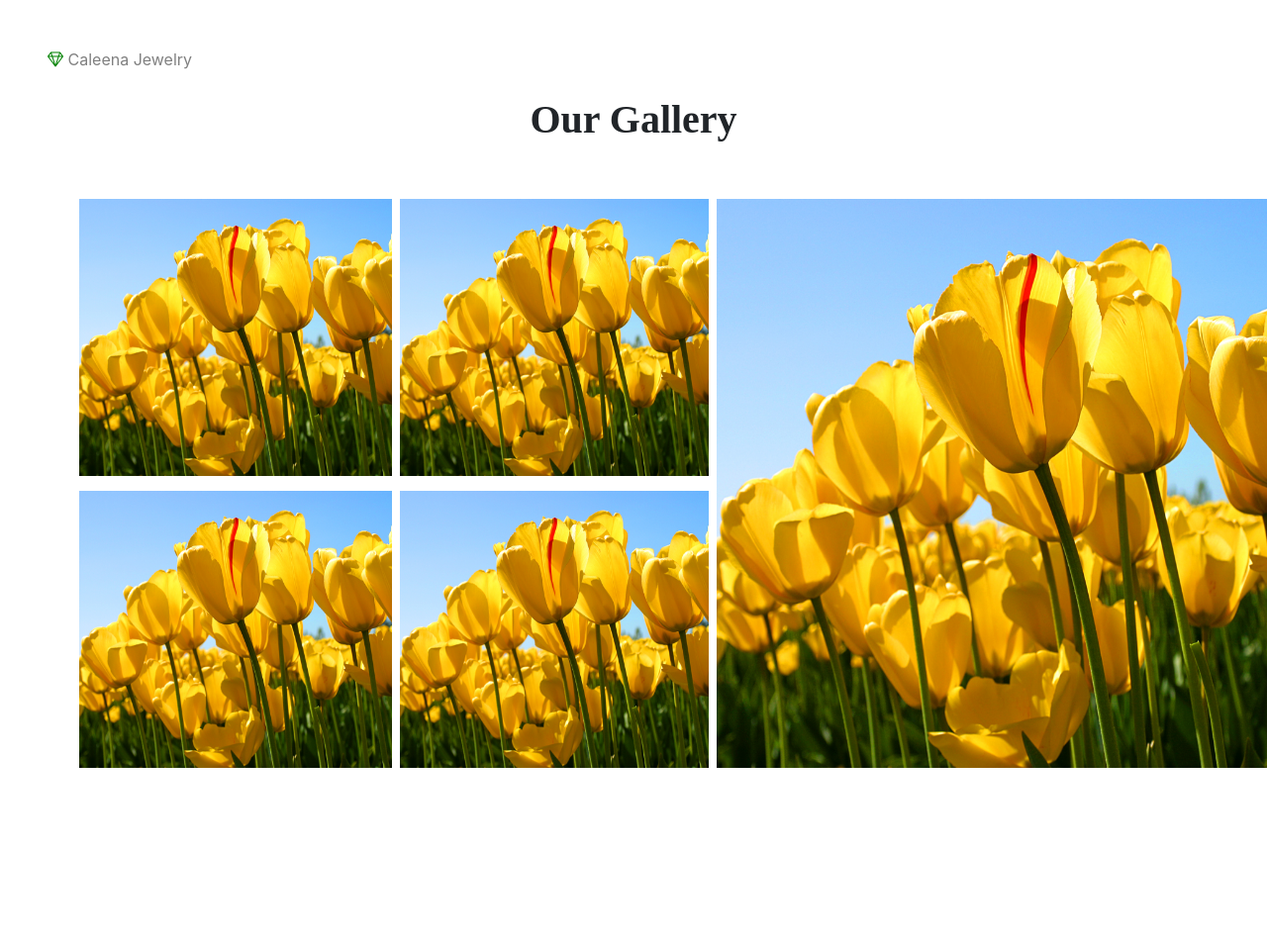
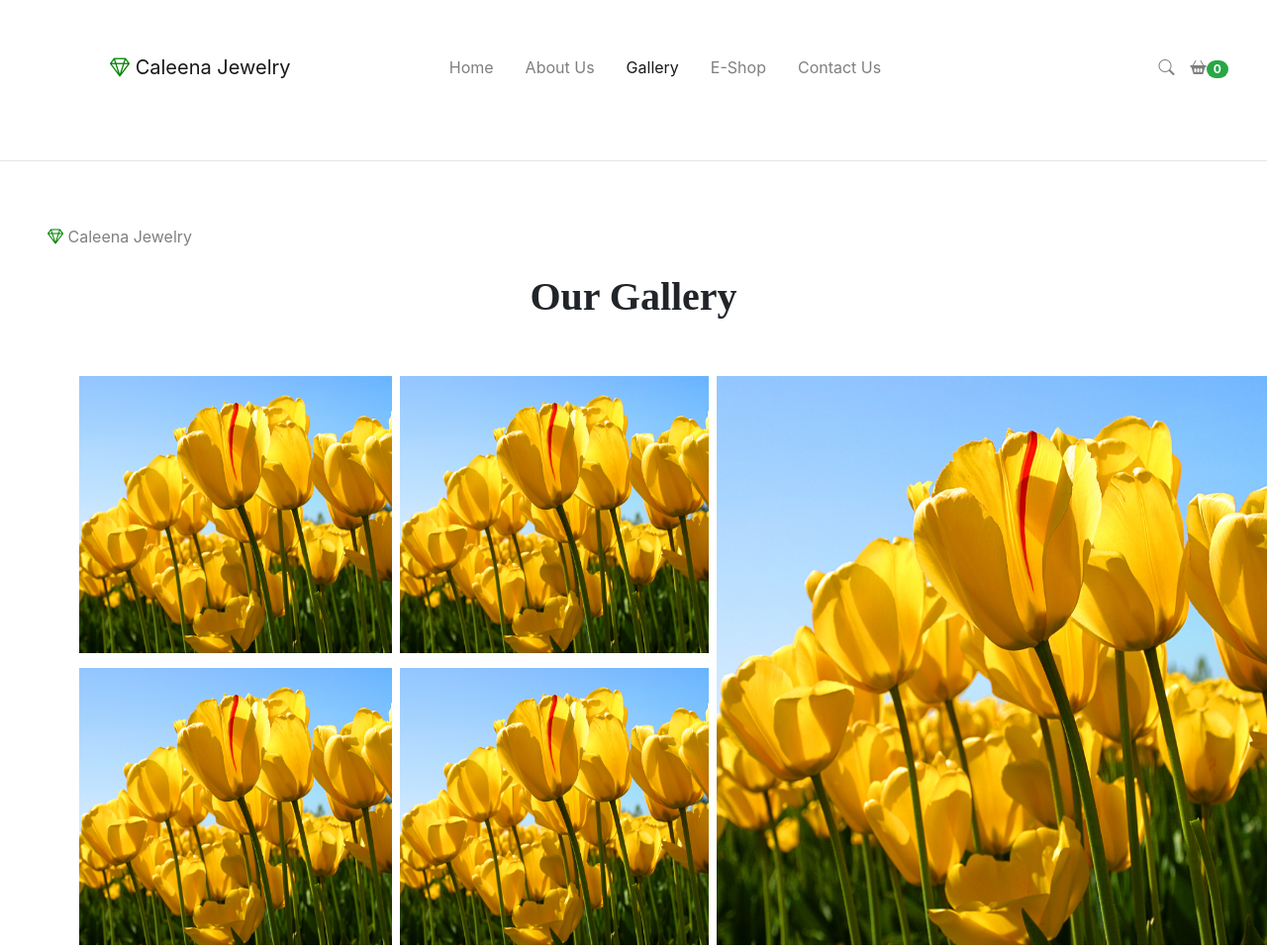
Before and after one commit to akashs-01/Caleena-Jewellery-UI, a plain HTML site: page gallery.html in a window 1280 px wide. Shown: the top 958 px of the page at 99% size. Before the commit the page ends 826 px from the top, so only its background shows below. Drawn offline with Linux system fonts and the light colour scheme.

Commit message:
Update gallery.html

```diff
--- a/gallery.html
+++ b/gallery.html
@@ -9,6 +9,42 @@
   <title>Caleena Jewelry</title>
 </head>
 <body>
+	<nav class="navbar navbar-expand-sm navbar-light pt-5">
+  <div class="container-fluid">
+    <a class="navbar-brand" href="index.html"><i class="bi bi-gem"></i> Caleena Jewelry</a>
+    <button class="navbar-toggler" type="button" data-toggle="collapse" data-target="#navbarNav" aria-controls="navbarNav" aria-expanded="false" aria-label="Toggle navigation">
+      <span class="navbar-toggler-icon"><i class="bi bi-list"></i></span>
+    </button>
+    <div class="collapse navbar-collapse" id="navbarNav">
+      <ul class="navbar-nav mx-auto" >
+        <li class="nav-item px-2">
+          <a class="nav-link" aria-current="page" href="#">Home</a>
+        </li>
+        <li class="nav-item px-2">
+          <a class="nav-link" href="values.html">About Us</a>
+        </li>
+        <li class="nav-item px-2">
+          <a class="nav-link active" href="gallery.html">Gallery</a>
+        </li>
+        <li class="nav-item px-2">
+          <a class="nav-link" href="shop.html">E-Shop</a>
+        </li>
+        <li class="nav-item px-2">
+          <a class="nav-link" href="#">Contact Us</a>
+        </li>
+      </ul>
+
+      <ul class="navbar-nav ml-auto" >
+        <li class="nav-item">
+          <a class="nav-link" href="#"><i class="bi bi-search"></i></a>
+        </li>
+        <li  class="nav-item">
+         <a class="nav-link" href="#"><i class="bi bi-basket2-fill"></i><span class="badge badge-pill badge-success">0</span></a>
+        </li>
+      </ul>
+    </div>
+  </div>
+</nav><hr>
 	<div class="p-5">
 	<a style="color: grey;" href="#"><i class="bi bi-gem"></i> Caleena Jewelry</a>
 	<h1 style="font-family: didot; font-weight: bold; text-align: center; padding-top: 25px;">Our Gallery</h1>
```
